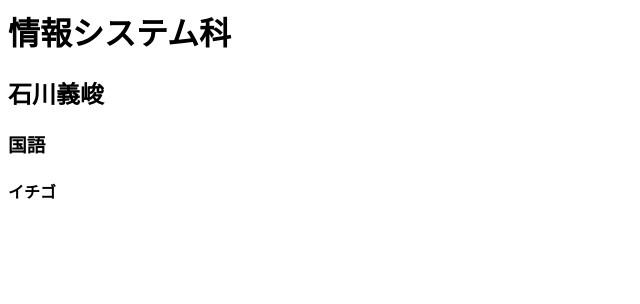
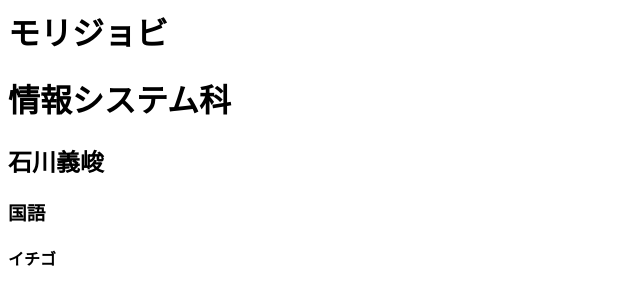
Before and after one commit to sakamotoshuri/branch_test, a plain HTML site: page profile_B.html in a window 1280 px wide. Shown: the whole page, without its empty margins (0-640 px from the left). Drawn offline with Linux system fonts and the light colour scheme.

Commit message:
profile_B.html学校名を追加

```diff
--- a/profile_B.html
+++ b/profile_B.html
@@ -1,4 +1,5 @@
 <body>
+	<h1>モリジョビ</h1>
 	<h1>情報システム科</h1>
 	<h2>石川義峻</h2>
 	<h3>国語</h3>
```
